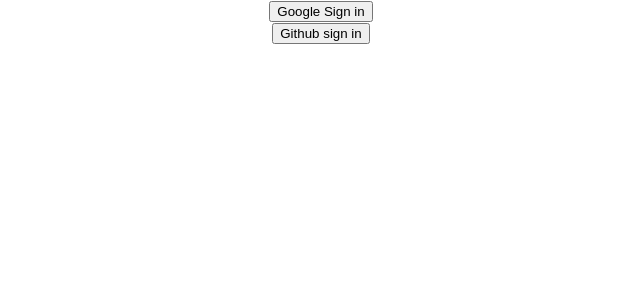
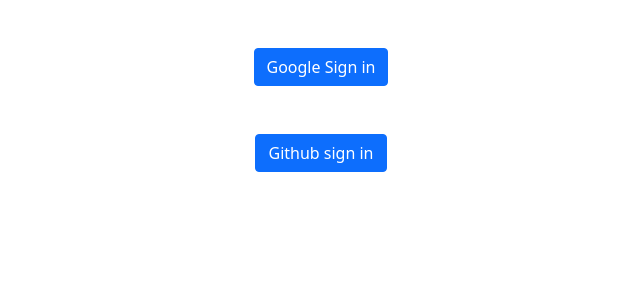
Before and after one commit to JunayedA/simple-firebase-authtication, a React (Create React App) app: page / in a window 1280 px wide. Shown: the top 300 px of the page, without its empty margins (319-959 px from the left). Built offline with nearby package versions, Linux system fonts and the light colour scheme.

Commit message:
bootstrap installed

```diff
--- a/package.json
+++ b/package.json
@@ -6,8 +6,10 @@
     "@testing-library/jest-dom": "^5.14.1",
     "@testing-library/react": "^11.2.7",
     "@testing-library/user-event": "^12.8.3",
+    "bootstrap": "^5.1.1",
     "firebase": "^9.1.1",
     "react": "^17.0.2",
+    "react-bootstrap": "^2.0.0-rc.0",
     "react-dom": "^17.0.2",
     "react-scripts": "4.0.3",
     "web-vitals": "^1.1.2"
--- a/src/App.js
+++ b/src/App.js
@@ -2,6 +2,7 @@ import { signInWithPopup,getAuth,GoogleAuthProvider, GithubAuthProvider, signOut
 import { useState } from 'react';
 import './App.css';
 import initializeAuthentication from './Firebase/firebase.initialize';
+import { Button } from 'react-bootstrap';
 
 initializeAuthentication();
 
@@ -54,13 +55,13 @@ function App() {
 
       {!user.name ?
         <div>
-        <button onClick={handleGoogleSignIn}>Google Sign in</button>
+        <Button variant="primary m-5" onClick={handleGoogleSignIn}>Google Sign in</Button>
         <br />
-        <button onClick={hadndleGithubSignIn}>Github sign in</button>
+        <Button onClick={hadndleGithubSignIn}>Github sign in</Button>
       </div>:
       <div>
         <br />
-        <button onClick={handleSignOut}>Sign out</button>
+        <Button onClick={handleSignOut}>Sign out</Button>
       </div>}
       <br />
       {
--- a/src/index.js
+++ b/src/index.js
@@ -3,6 +3,7 @@ import ReactDOM from 'react-dom';
 import './index.css';
 import App from './App';
 import reportWebVitals from './reportWebVitals';
+import 'bootstrap/dist/css/bootstrap.min.css';
 
 ReactDOM.render(
   <React.StrictMode>
```
Also changed, not shown: 1 other file (tests, documents, lock files or other folders).
